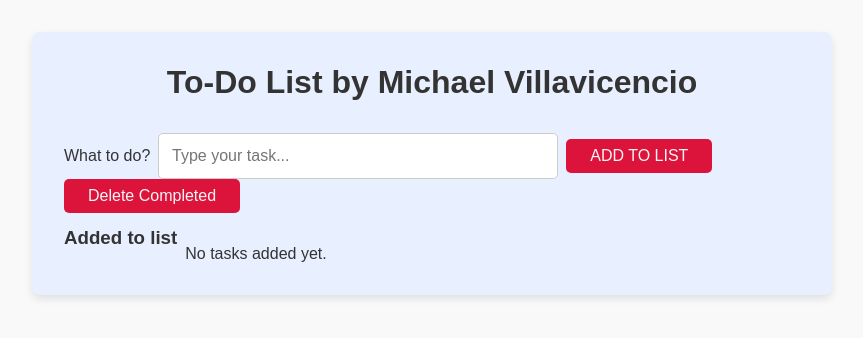
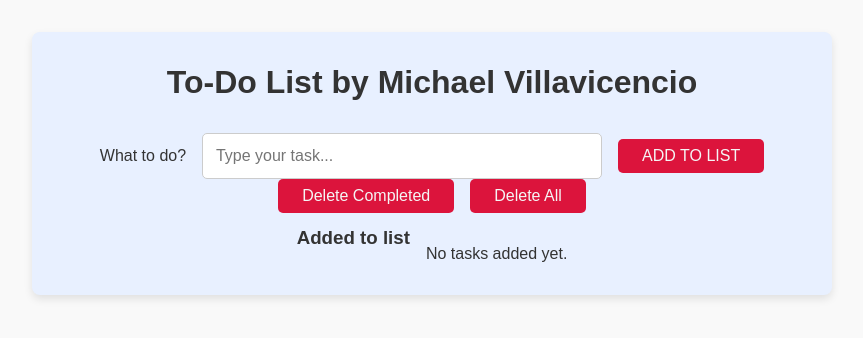
Before and after one commit to mvillavicenciolenes/ET721_Labs_Repo, a Django app: page / in a window 1280 px wide. Shown: the top 338 px of the page, without its empty margins (208-1071 px from the left). Run offline with Django 5.2, Linux system fonts and the light colour scheme; data that the repository does not hold is empty.

Commit message:
Last Commit

```diff
--- a/Lab11_django_dolist/DoListApp/admin.py
+++ b/Lab11_django_dolist/DoListApp/admin.py
@@ -1,6 +1,4 @@
-# DoListApp/admin.py
 from django.contrib import admin
 from .models import TodoList
 
-# Register your models here.
 admin.site.register(TodoList)
--- a/Lab11_django_dolist/DoListApp/models.py
+++ b/Lab11_django_dolist/DoListApp/models.py
@@ -1,4 +1,3 @@
-# DoListApp/models.py
 from django.db import models
 
 class TodoList(models.Model):
--- a/Lab11_django_dolist/DoListApp/static/doliststyle.css
+++ b/Lab11_django_dolist/DoListApp/static/doliststyle.css
@@ -36,8 +36,8 @@ body {
 
 .formgroup {
   display: flex;
-  flex-wrap: wrap;
-  gap: 0.5em;
+  gap: 1em;
+  justify-content: center;
   align-items: center;
 }
 
--- a/Lab11_django_dolist/DoListApp/templates/index.html
+++ b/Lab11_django_dolist/DoListApp/templates/index.html
@@ -22,6 +22,7 @@
 
         <section class="formgroup">
             <button class="btn_deleteeach" onclick="location.href='{% url 'delete_all_completed' %}'">Delete Completed</button>
+            <button class="btn_deleteall" onclick="location.href='{% url 'delete_all' %}'">Delete All</button>
         </section>
 
         <section class="formgroup">
--- a/Lab11_django_dolist/DoListApp/urls.py
+++ b/Lab11_django_dolist/DoListApp/urls.py
@@ -1,11 +1,11 @@
-# DoListApp/urls.py
 from django.urls import path
 from . import views
 
 urlpatterns = [
-    path('', views.index, name='index'),                        # Home page
-    path('add/', views.add_task, name='add_task'),              # URL for adding tasks
-    path('delete_all_completed/', views.delete_all_completed, name='delete_all_completed'),  # URL for deleting all completed tasks
-    path('complete_task/<int:task_id>/', views.complete_task, name='complete_task'),  # URL for marking task complete
-    path('delete_task/<int:task_id>/', views.delete_task, name='delete_task')         # URL for deleting a specific task
+    path('', views.index, name='index'),
+    path('add/', views.add_task, name='add_task'),
+    path('delete_all_completed/', views.delete_all_completed, name='delete_all_completed'),
+    path('delete_all/', views.delete_all, name='delete_all'),
+    path('complete_task/<int:task_id>/', views.complete_task, name='complete_task'),
+    path('delete_task/<int:task_id>/', views.delete_task, name='delete_task')
 ]
--- a/Lab11_django_dolist/DoListApp/views.py
+++ b/Lab11_django_dolist/DoListApp/views.py
@@ -1,4 +1,3 @@
-# DoListApp/views.py
 from django.shortcuts import render, redirect, get_object_or_404
 from .models import TodoList
 
@@ -18,6 +17,10 @@ def delete_all_completed(request):
     TodoList.objects.filter(completed=True).delete()
     return redirect('index')
 
+def delete_all(request):
+    TodoList.objects.all().delete()
+    return redirect('index')
+
 def complete_task(request, task_id):
     task = get_object_or_404(TodoList, id=task_id)
     task.completed = True
```
Also changed, not shown: Lab11_django_dolist/db.sqlite3.
